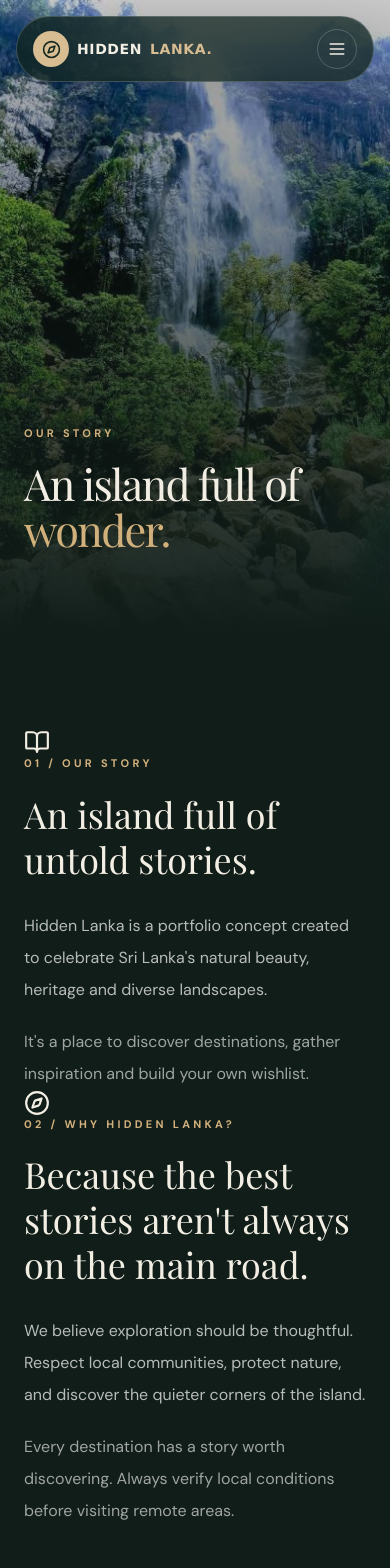
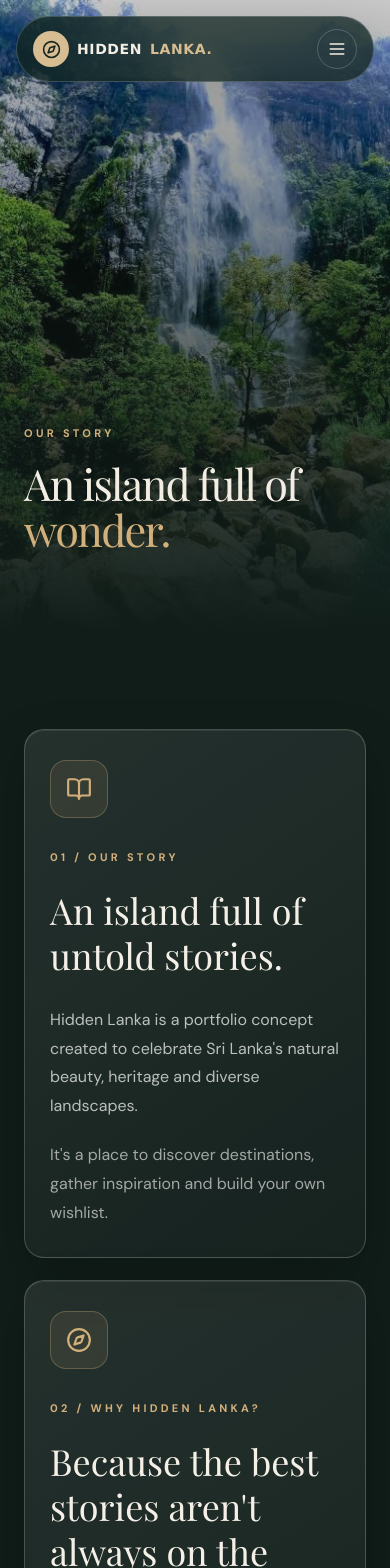
Before and after one commit to Sathsarani03/hidden-lanka, a React (Vite) app: page /about in a window 390 px wide. Shown: the top 1568 px of the page. Built offline with nearby package versions, Linux system fonts and the light colour scheme; a web font is replaced by a local one.

Commit message:
Update index.css

```diff
--- a/src/index.css
+++ b/src/index.css
@@ -109,3 +109,95 @@ nav a, nav button {
   font-weight: 600;
   letter-spacing: 0.6px;
 }
+
+/* ABOUT PAGE — GLASS CARDS */
+
+.about-cards-grid {
+  display: grid;
+  grid-template-columns: repeat(2, minmax(0, 1fr));
+  gap: 30px;
+  align-items: stretch;
+}
+
+.about-story-card {
+  position: relative;
+  height: 100%;
+  min-height: 470px;
+  padding: 44px 38px;
+  border-radius: 24px;
+
+  background: linear-gradient(
+    145deg,
+    rgba(255, 255, 255, 0.09),
+    rgba(255, 255, 255, 0.025)
+  );
+
+  border: 1px solid rgba(234, 227, 211, 0.22);
+
+  box-shadow:
+    0 18px 50px rgba(0, 0, 0, 0.18),
+    inset 0 1px 0 rgba(255, 255, 255, 0.08);
+
+  backdrop-filter: blur(16px);
+
+  transition:
+    transform 0.35s ease,
+    border-color 0.35s ease,
+    box-shadow 0.35s ease;
+}
+
+.about-story-card:hover {
+  transform: translateY(-7px);
+  border-color: rgba(210, 176, 124, 0.6);
+
+  box-shadow:
+    0 28px 65px rgba(0, 0, 0, 0.28),
+    0 0 25px rgba(210, 176, 124, 0.08);
+}
+
+.about-card-icon {
+  display: inline-flex;
+  align-items: center;
+  justify-content: center;
+
+  width: 58px;
+  height: 58px;
+  margin-bottom: 30px;
+
+  color: #d2b07c;
+  background: rgba(210, 176, 124, 0.1);
+
+  border: 1px solid rgba(210, 176, 124, 0.3);
+  border-radius: 16px;
+}
+
+.about-story-card h2 {
+  color: #f5f0e7;
+}
+
+.about-story-card p {
+  line-height: 1.8;
+}
+
+@media (max-width: 768px) {
+  .about-cards-grid {
+    grid-template-columns: 1fr;
+    gap: 22px;
+  }
+
+  .about-story-card {
+    min-height: auto;
+    padding: 30px 25px;
+    border-radius: 20px;
+  }
+}
+
+@media (prefers-reduced-motion: reduce) {
+  .about-story-card {
+    transition: none;
+  }
+
+  .about-story-card:hover {
+    transform: none;
+  }
+}
```
